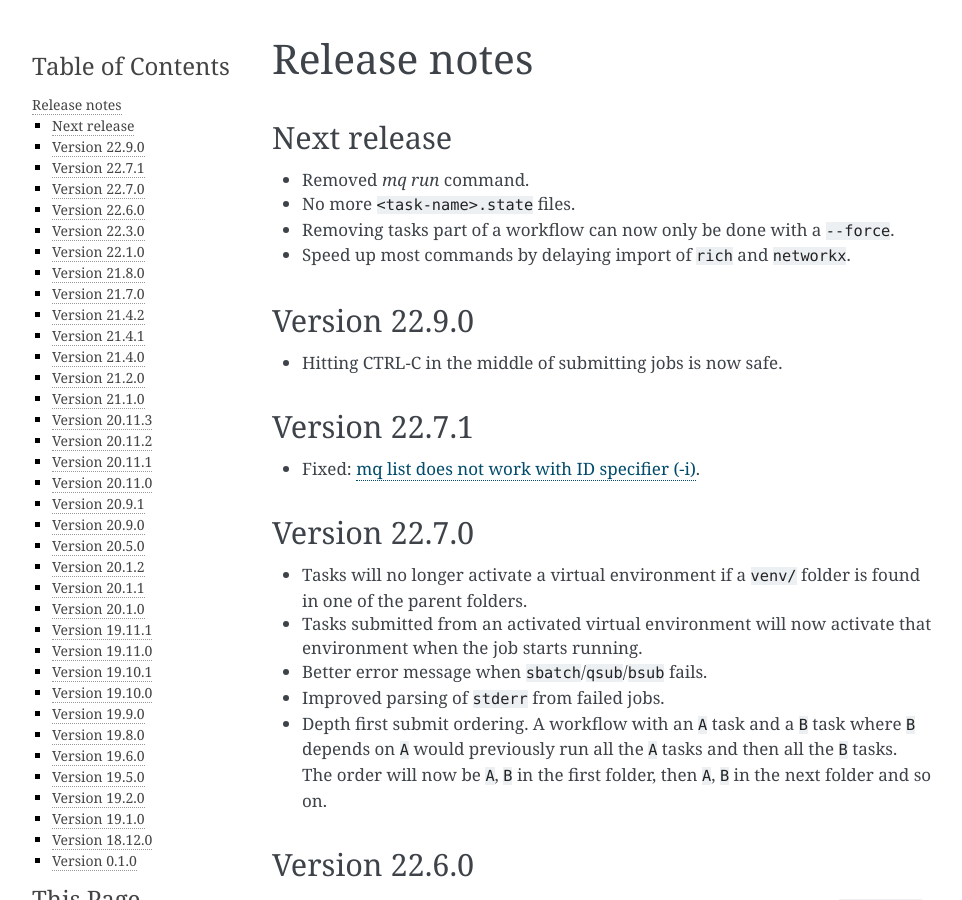
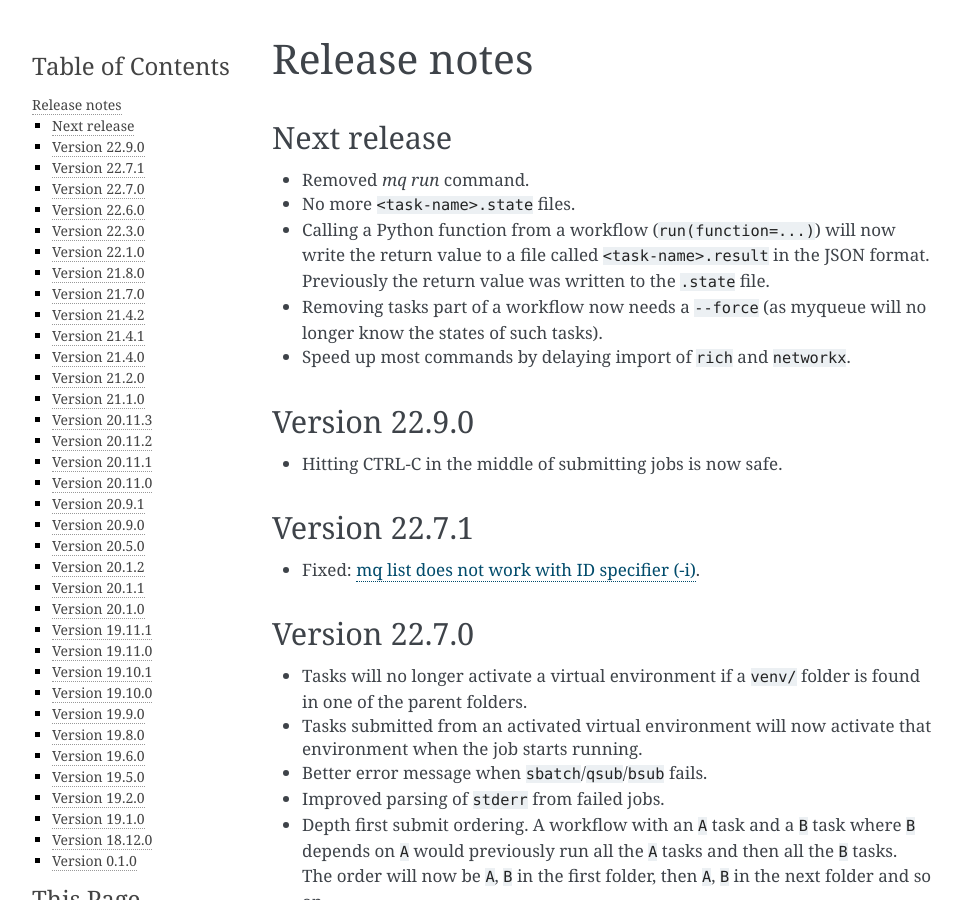
Before and after one commit to Yangxinsix/myqueue, a Sphinx documentation site: the page built from docs/releasenotes.rst, in a window 1280 px wide and 900 px high. Shown: the whole window, without its empty margins (148-1110 px from the left). Built offline with Sphinx 7.4.7, drawn with Linux system fonts in a browser that asks for light colours.

Commit message:
DOCS + TYPOS

```diff
--- a/docs/releasenotes.rst
+++ b/docs/releasenotes.rst
@@ -11,7 +11,12 @@ Next release
 
 * Removed *mq run* command.
 * No more ``<task-name>.state`` files.
-* Removing tasks part of a workflow can now only be done with a ``--force``.
+* Calling a Python function from a workflow (``run(function=...)``)
+  will now write the return value to a file called ``<task-name>.result``
+  in the JSON format.  Previously the return value was written to the
+  ``.state`` file.
+* Removing tasks part of a workflow now needs a ``--force``
+  (as myqueue will no longer know the states of such tasks).
 * Speed up most commands by delaying import of ``rich`` and ``networkx``.
 
 
--- a/docs/workflows.rst
+++ b/docs/workflows.rst
@@ -265,6 +265,7 @@ object.
 Helper wrapper for working with functions:
 
 .. autofunction:: myqueue.workflow.wrap
+
 
 .. _dependencies:
 
```
Also changed, not shown: other parts of docs/workflows.rst (+1 -1 lines), 1 other file.
